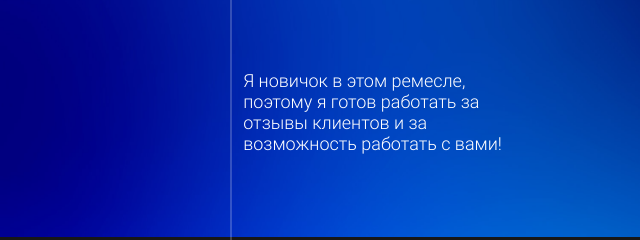
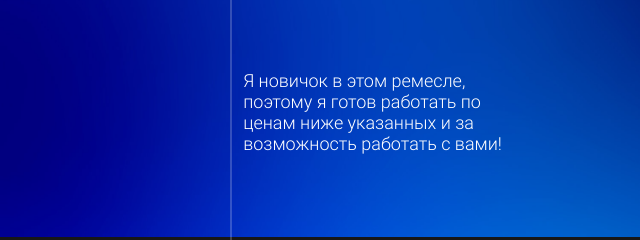
Before and after one commit to AliIbragimov/portfolio-page, a plain HTML site: page index.html in a window 1280 px wide. Shown: the part 423-663 px from the top of the page, 0-640 px from the left. Drawn offline with Linux system fonts and the light colour scheme.

Commit message:
Update index.html

```diff
--- a/index.html
+++ b/index.html
@@ -29,7 +29,7 @@
         </div>
         <div class="content-text-button">
             <div>
-                <p class="title-text-content">Я новичок в этом ремесле, поэтому я готов работать за отзывы клиентов и за возможность работать с вами!</p>
+                <p class="title-text-content">Я новичок в этом ремесле, поэтому я готов работать по ценам ниже указанных и за возможность работать с вами!</p>
             </div>
             <div class="flex">
                 <button><a href="#contact">Контакты</a></button>
```
